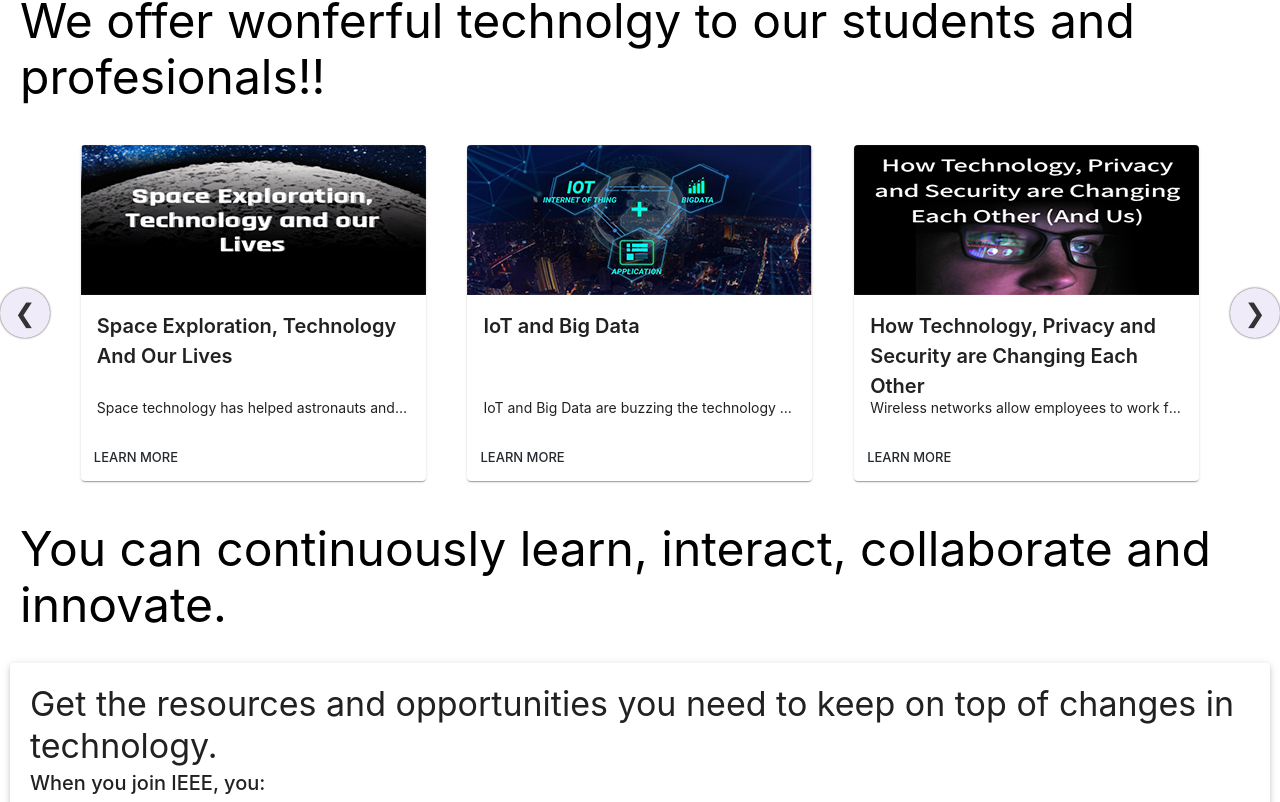
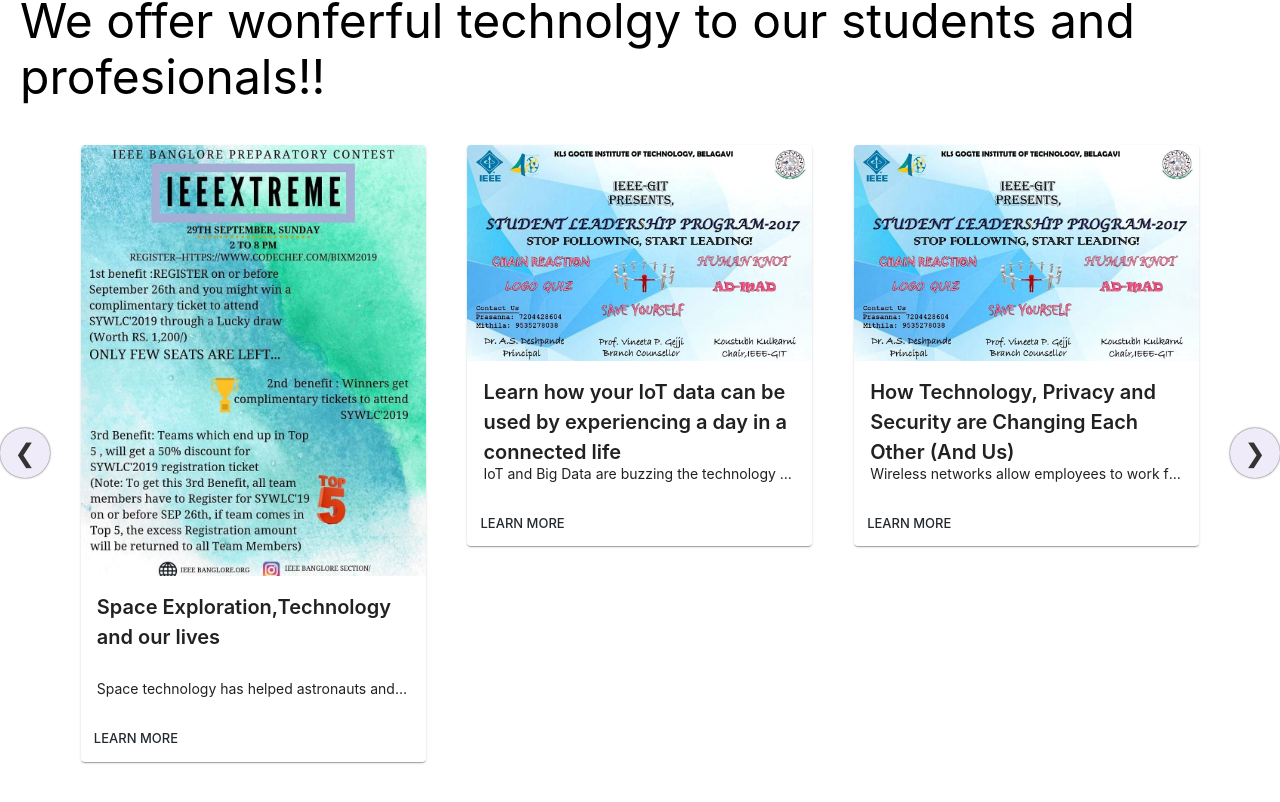
Before and after one commit to rohan8660/IEEE_GIT-Website-Contest-Let-s-React, a React (Create React App) app: page /finalVersion/ in a window 1280 px wide. Shown: the part 852-1654 px from the top of the page. Built offline with nearby package versions, Linux system fonts and the light colour scheme.

Commit message:
added title,description and link

```diff
--- a/src/Components/Home/CardCarousel.jsx
+++ b/src/Components/Home/CardCarousel.jsx
@@ -22,7 +22,7 @@
   const styles = useStyles();
   return (
     <Carousel itemsToShow={imgStyle} pagination={false} enableAutoPlay={true}>
-      {techCards.map(({title,description,image,id})=>(<Typography component="div" key={id} className={styles.containerStyle}>
+      {techCards.map(({title,description,image,link,id})=>(<Typography component="div" key={id} className={styles.containerStyle}>
         <Card className={sizeProp}>
           <CardActionArea>
             <CardMedia
@@ -42,7 +42,7 @@
             </CardContent>
           </CardActionArea>
           <CardActions>
-            <Button size="small" color="primary">
+            <Button size="small" color="primary" href={link}>
               Learn More
             </Button>
           </CardActions>
--- a/src/Components/Home/cards.jsx
+++ b/src/Components/Home/cards.jsx
@@ -1,46 +1,108 @@
 const techCards = [
   {
     title: "How Robots are Improving our Health",
-    image: "cardImageBackground1",
-    description:
-      "Robots are everywhere from science fiction to your local hospital, where they are changing healthcare. Robots in medicine help by relieving medical personnel from routine tasks, that take their time away from more pressing responsibilities, and by making medical procedures safer and less costly for patients",
+    image: "img1",
+    description:"Robots are everywhere from science fiction... ",
+    link:"https://transmitter.ieee.org/robotics/",
     id: 1,
-    link: "",
   },
   {
-    title: "Generation AI",
-    image: "cardImageBackground2",
-    description:
-      "The next generation of children will be literally “embedded” into Artificial Intelligence(AI).From robotic toys and social media networks, to the classroom and home, artificial intelligence (AI) is ubiquitous in the daily life of a child.  IEEE has illustrated different stage of life of the Generation AI starting from infant stage till retirement.",
+    title: "Follow the timeline to see how Generation AI will be impacted by technology",
+    image: "img2",
+    description: "The next generation of children will be literally embedded into Artificial Intelligence(AI).From robotic toys and social media networks, to the classroom and home, artificial intelligence (AI) is ubiquitous in the daily life of a child.  ",
+    link:"https://transmitter.ieee.org/ai-2017/",
     id: 2,
   },
   {
-    title: "Space Exploration, Technology And Our Lives",
-    image: "cardImageBackground3",
-    description:
-      "Space technology has helped astronauts and scientists to research stars, planets, and the creation of the universe. Space technology that inspired everyday applications.Space technology is improving our lives and making the world a better place.Experiments performed in space help us understand the health problems associated with aging and sedentary lifestyles.",
+    title: "Space Exploration,Technology and our lives ",
+    image: "img3",
+    description: "Space technology has helped astronauts and scientists to research stars, planets, and the creation of the universe. ",
+    link:"https://transmitter.ieee.org/natural-capital-2019/",
     id: 3,
   },
   {
-    title: "IoT and Big Data",
-    image: "cardImageBackground4",
-    description:
-      "IoT and Big Data are buzzing the technology world for quite a time now, and these are no longer a “nice to have” technology but a necessity. There is a drive to adopt big data within organizations which has triggered the use of big data analysis tremendously in the past few years. Hence, businesses are also rapidly catching on to what they need for it.",
+    title: "Learn how your IoT data can be used by experiencing a day in a connected life",
+    image: "img4",
+    description: "IoT and Big Data are buzzing the technology world for quite a time now, and these are no longer a “nice to have” technology but a necessity. ",
+    link:"http://transmitter.ieee.org/iot-2017/",
     id: 4,
   },
   {
-    title: "How Technology, Privacy and Security are Changing Each Other",
-    image: "cardImageBackground5",
-    description:
-      "Wireless networks allow employees to work from anywhere, often using their personal devices. Many employees can now work from anywhere with a steady signal, such as coffee shops, airports and airplanes. Within offices, they can roam freely, bringing laptops to meetings or quiet rooms while continuing to collaborate and access files online.",
+    title: "How Technology, Privacy and Security are Changing Each Other (And Us)",
+    image: "img4",
+    description: "Wireless networks allow employees to work from anywhere, often using their personal devices. Many employees can now work from anywhere with a steady signal, such as coffee shops, airports and airplanes. ",
+    link:"https://transmitter.ieee.org/privacy-and-security-2019/",
     id: 5,
   },
   {
-    title: "Smart Home",
-    image: "cardImageBackground6",
-    description:
-      "A smart home refers to a convenient home setup where appliances and devices can be automatically controlled remotely from anywhere with an internet connection using a mobile or other networked device. Devices in a smart home are interconnected through the internet, allowing the user to control functions such as security access to the home,  lighting, and a home theater remotely.",
+    title: "Enter our virtual home to explore the IoT technologies",
+    image: "img1",
+    description:"A smart home refers to a convenient home setup where appliances and devices can be automatically controlled remotely from anywhere with an internet connection using a mobile or other networked device.  ",
+    link:"https://transmitter.ieee.org/iot-2016/",
     id: 6,
+  },
+  {
+    title: "Harnessing and Sustaining our Natural Resources",
+    image: "img2",
+    description: "Technology plays an important role in enabling us to utilize nature’s gifts in ways that positively impact our lives. ",
+    link:"https://transmitter.ieee.org/category/impact-theme/sustainable-natural-capital/",
+    id: 7,
+  },
+  {
+    title: "Exceptional Infrastructure Challenges, Technology and Humanity",
+    image: "img1",
+    description:"As the world experiences unprecedented challenges, our ability to tap technology — to swiftly adapt and secure communications, work remotely, and reconfigure manufacturing platforms to address critical needs — has never been more important. ",
+    link:"https://transmitter.ieee.org/category/impact-theme/infrastructure/",
+    id: 8,
+  },
+  {
+    title: "Watch technical experts discuss the latest cyber threats",
+    image: "img2",
+    description: "A host of new and evolving cybersecurity threats has the information security industry on high alert. ",
+    link:"https://transmitter.ieee.org/category/cybersecurity/",
+    id: 9,
+  },
+  {
+    title: "Explore an interactive map showcasing exciting innovations in robotics ",
+    image: "img1",
+    description:"Places of Invention is an ongoing, multifaceted research project at the Lemelson Center. ",
+    link:"https://transmitter.ieee.org/robotics-2016/ ",
+    id: 10,
+  },
+  {
+    title: "THE Global Impact OF IEEE'S",
+    image: "img2",
+    description: "IEEE’s family of 802 networking standards paved the way for global innovation and connectivity. We invite you to explore how 802 enabled our hyper-connected world and the future of connectivity.",
+    link:"https://transmitter.ieee.org/802-standards/",
+    id: 11,
+  },
+  {
+    title: "Global Innovation and the Environment",
+    image: "img1",
+    description:"Our planet is ready to address environmental challenges through technological transformation. ",
+    link:"https://transmitter.ieee.org/environment/",
+    id: 12,
+  },
+  {
+    title: "IEEE Experts and the Robots They are Teaching",
+    image: "img2",
+    description: "One of today’s most advanced wheelchairs is being pioneered by Ming Liu, IEEE Senior Member and Assistant Professor at Hong Kong University of Science and Technology.",
+    link:"https://transmitter.ieee.org/interactive-experiences/robotics-2017/",
+    id: 13,
+  },
+  {
+    title: "Interactively explore A.I. in recent Hollywood movies",
+    image: "img1",
+    description:"The entertainment and media (E&M) industry is a diverse sector composed of multiple segments including film, television and media streamed online. ",
+    link:"http://transmitter.ieee.org/ai-2016/",
+    id: 14,
+  },
+  {
+    title: "Listen to technical experts discuss the biggest security threats today",
+    image: "img2",
+    description: "Each year brings new technological developments that improve people’s lives.  Unfortunately, these advances also mean new cybersecurity threats and more attack surfaces.  Indeed, as this IEEE survey infographic illustrates, Chief Information Officers and Chief Technology Officers say that their biggest challenge in 2017 will be online security threats. ",
+    link:"https://transmitter.ieee.org/ieee-cyber-security/",
+    id: 15,
   },
 ];
 
```
